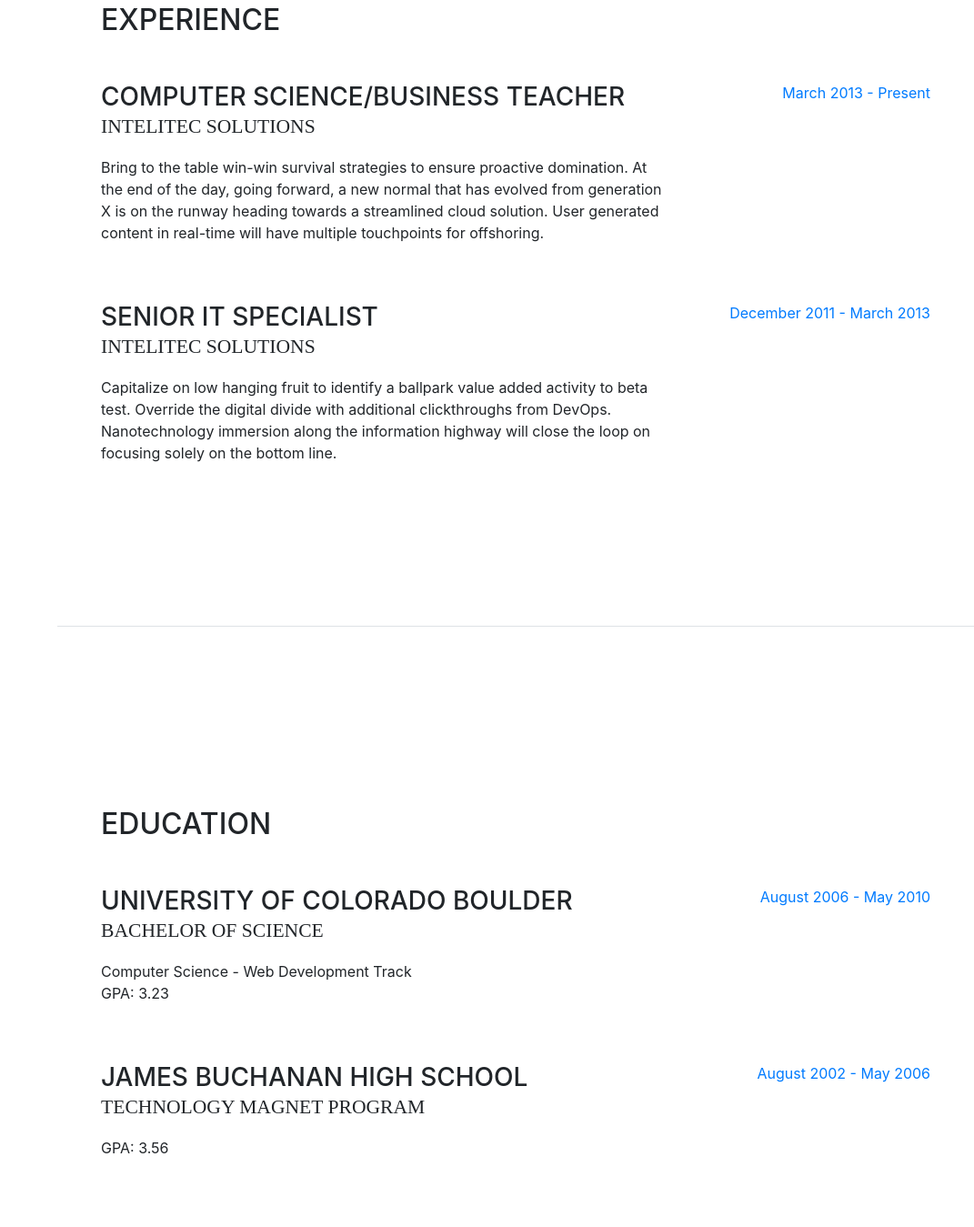
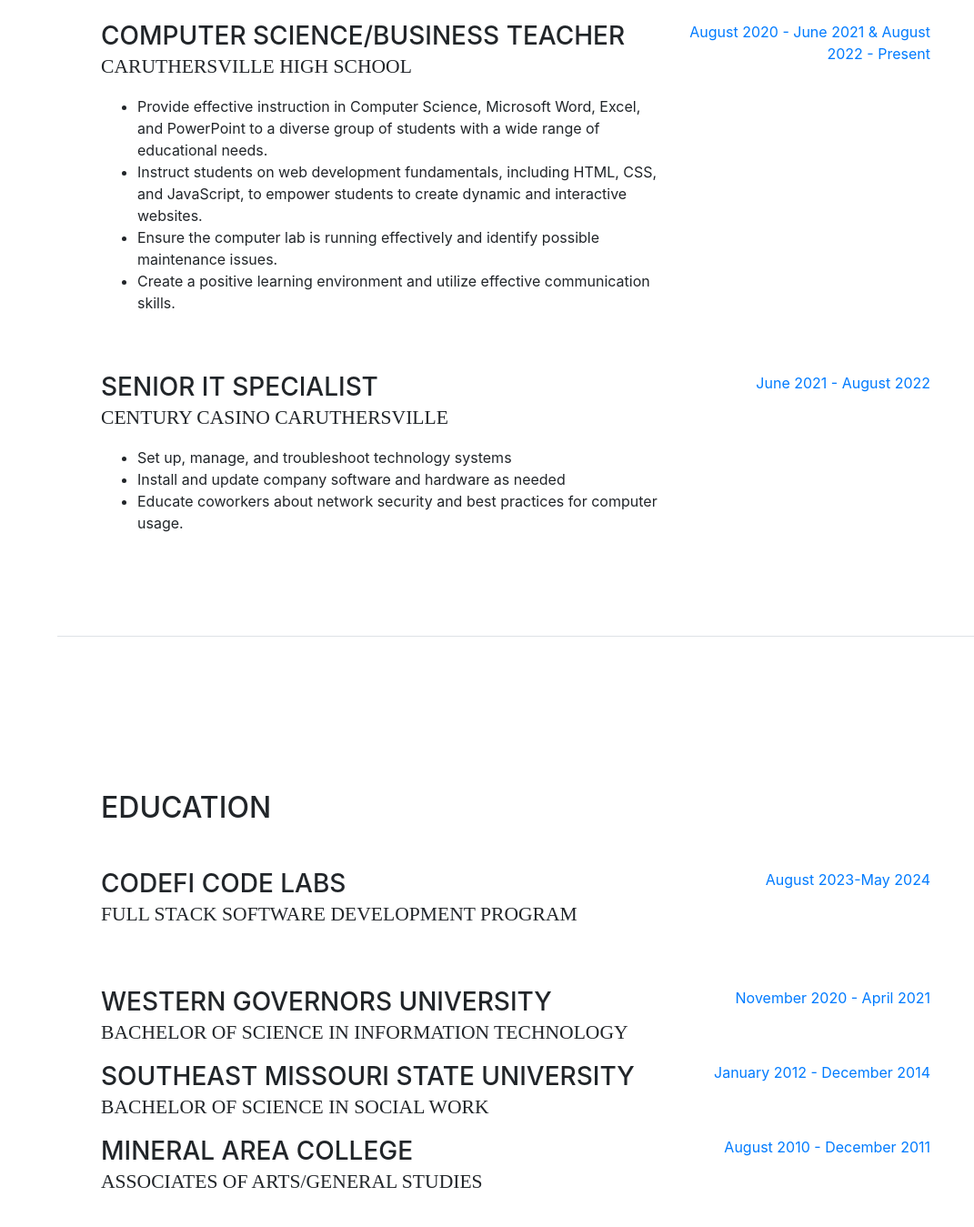
Before and after one commit to mik3ymikes/mike_henley, a website with bundled scripts: page index.html in a window 1280 px wide. Shown: the part 911-2260 px from the top of the page at 91% size, without its empty margins (209-1280 px from the left). Built offline with nearby package versions, Linux system fonts and the light colour scheme; a web font is replaced by a local one.

Commit message:
still setting up site

```diff
--- a/index.html
+++ b/index.html
@@ -109,22 +109,33 @@
           <div class="resume-item d-flex flex-column flex-md-row mb-5">
             <div class="resume-content mr-auto">
               <h3 class="mb-0">Computer Science/Business Teacher</h3>
-              <div class="subheading mb-3">Intelitec Solutions</div>
-              <p>Bring to the table win-win survival strategies to ensure proactive domination. At the end of the day, going forward, a new normal that has evolved from generation X is on the runway heading towards a streamlined cloud solution. User generated content in real-time will have multiple touchpoints for offshoring.</p>
+              <div class="subheading mb-3">Caruthersville High School</div>
+              <ul>
+                <li>Provide effective instruction in Computer Science, Microsoft Word, Excel, and
+                  PowerPoint to a diverse group of students with a wide range of educational needs.</li>
+                  <li>Instruct students on web development fundamentals, including HTML, CSS, and
+                    JavaScript, to empower students to create dynamic and interactive websites.</li>
+                  <li>Ensure the computer lab is running effectively and identify possible maintenance issues.</li>
+                  <li>Create a positive learning environment and utilize effective communication skills. </li>
+              </ul>
             </div>
             <div class="resume-date text-md-right">
-              <span class="text-primary">March 2013 - Present</span>
+              <span class="text-primary">August 2020 - June 2021  & August 2022 - Present</span>
             </div>
           </div>
 
           <div class="resume-item d-flex flex-column flex-md-row mb-5">
             <div class="resume-content mr-auto">
               <h3 class="mb-0">Senior IT Specialist</h3>
-              <div class="subheading mb-3">Intelitec Solutions</div>
-              <p>Capitalize on low hanging fruit to identify a ballpark value added activity to beta test. Override the digital divide with additional clickthroughs from DevOps. Nanotechnology immersion along the information highway will close the loop on focusing solely on the bottom line.</p>
+              <div class="subheading mb-3">Century Casino Caruthersville</div>
+             <ul>
+              <li>Set up, manage, and troubleshoot technology systems</li>
+              <li>Install and update company software and hardware as needed</li>
+              <li>Educate coworkers about network security and best practices for computer usage.</li>
+             </ul>
             </div>
             <div class="resume-date text-md-right">
-              <span class="text-primary">December 2011 - March 2013</span>
+              <span class="text-primary">June 2021 - August 2022</span>
             </div>
           </div>
 
@@ -141,24 +152,47 @@
 
           <div class="resume-item d-flex flex-column flex-md-row mb-5">
             <div class="resume-content mr-auto">
-              <h3 class="mb-0">University of Colorado Boulder</h3>
-              <div class="subheading mb-3">Bachelor of Science</div>
-              <div>Computer Science - Web Development Track</div>
-              <p>GPA: 3.23</p>
+              <h3 class="mb-0">Codefi Code Labs</h3>
+              <div class="subheading mb-3">Full Stack Software Development Program</div>
+              <div></div>
+              <p></p>
             </div>
             <div class="resume-date text-md-right">
-              <span class="text-primary">August 2006 - May 2010</span>
+              <span class="text-primary">August 2023-May 2024</span>
             </div>
           </div>
 
           <div class="resume-item d-flex flex-column flex-md-row">
             <div class="resume-content mr-auto">
-              <h3 class="mb-0">James Buchanan High School</h3>
-              <div class="subheading mb-3">Technology Magnet Program</div>
-              <p>GPA: 3.56</p>
+              <h3 class="mb-0">Western Governors University</h3>
+              <div class="subheading mb-3">Bachelor of Science in Information Technology</div>
+              <div></div>
+              <p></p>
             </div>
             <div class="resume-date text-md-right">
-              <span class="text-primary">August 2002 - May 2006</span>
+              <span class="text-primary">November 2020 - April 2021</span>
+            </div>
+          </div>
+
+          <div class="resume-item d-flex flex-column flex-md-row">
+            <div class="resume-content mr-auto">
+              <h3 class="mb-0">Southeast Missouri State University</h3>
+              <div class="subheading mb-3">Bachelor of Science in Social Work </div>
+              <p></p>
+            </div>
+            <div class="resume-date text-md-right">
+              <span class="text-primary">January 2012 - December 2014</span>
+            </div>
+          </div>
+
+          <div class="resume-item d-flex flex-column flex-md-row">
+            <div class="resume-content mr-auto">
+              <h3 class="mb-0">Mineral Area College</h3>
+              <div class="subheading mb-3">Associates of Arts/General Studies</div>
+              <p></p>
+            </div>
+            <div class="resume-date text-md-right">
+              <span class="text-primary">August 2010 - December 2011</span>
             </div>
           </div>
 
```
